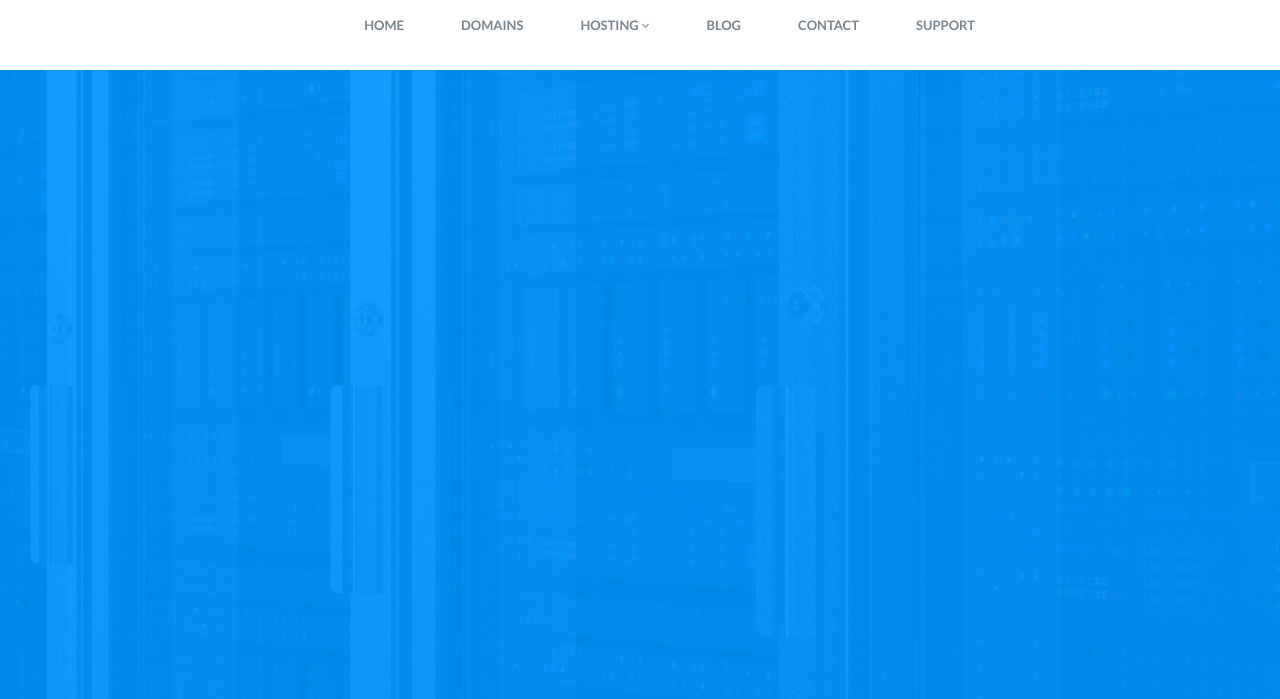
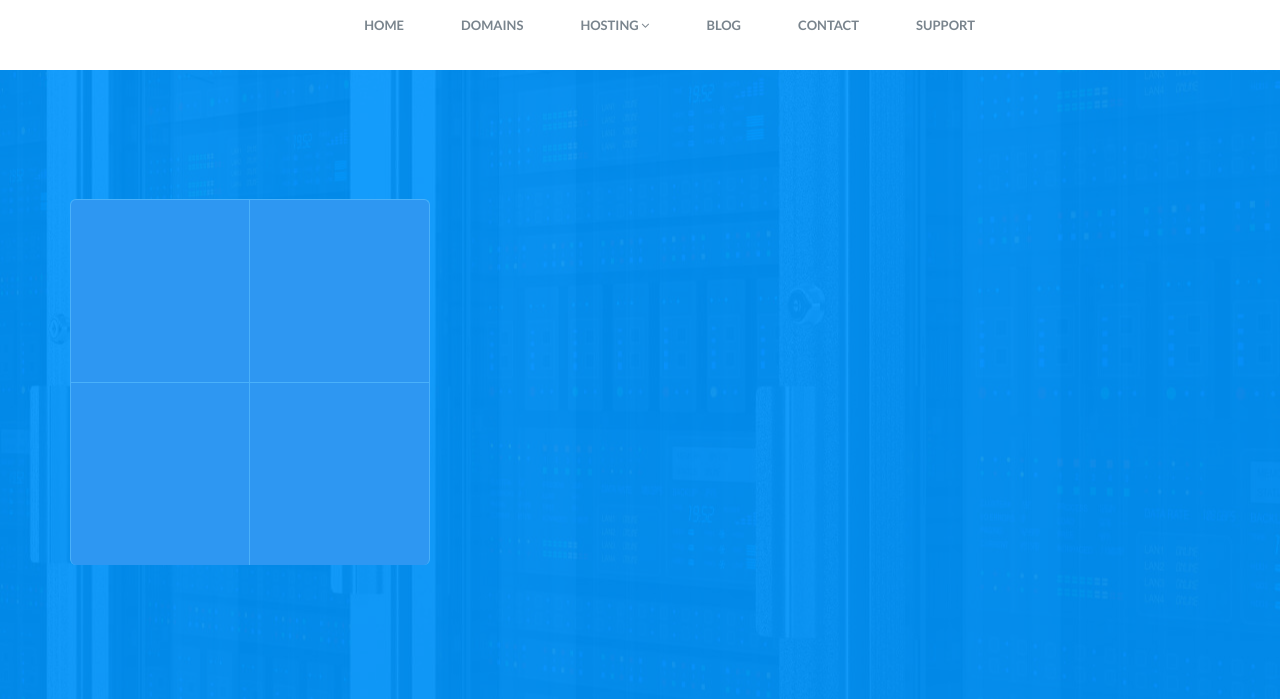
Before and after one commit to Danial-Pervaiz/Crown-web-Hosting-AngularJS, a plain HTML site: page index.html in a window 1280 px wide. Shown: the part 123-822 px from the top of the page. Drawn offline with Linux system fonts and the light colour scheme; some packages are replaced by stand-ins of ours.

Commit message:
added changes

```diff
--- a/index.html
+++ b/index.html
@@ -139,7 +139,26 @@
     <!-- header section -->
     <section class="header">
       <div class="overlay">
-
+        <div class="container">
+          <div class="row">
+            <div class="col-lg-4 itemMainSwitcher">
+                <ul>
+                  <li>
+                    <a href="#"></a>
+                  </li>
+                  <li>
+                    <a href="#"></a>
+                  </li>
+                  <li>
+                    <a href="#"></a>
+                  </li>
+                  <li>
+                    <a href="#"></a>
+                  </li>
+                </ul>
+            </div>
+          </div>
+        </div>
       </div>
     </section>
     <!-- javascript plugins and libraries  -->
--- a/less/style.less
+++ b/less/style.less
@@ -365,6 +365,48 @@ h1,h2,h3,h4,h5,h6,p{
 		height:629px;
 		width:100%;
 		background-color:rgba(0,150,255,0.9);
+		.itemMainSwitcher{
+			height: 364px;
+		    width: 360px;
+		    margin-left: 15px;
+		    margin-top: 129px;
+		    padding:0px;
+		    ul{
+		    	list-style:none;
+		    	li:nth-child(2){
+		    		border-top-left-radius:0px;
+		    		border-top-right-radius:6px;
+		    		border-left:0px;
+		    	}
+		    	li:nth-child(3){
+		    		border-top-left-radius:0px;
+		    		border-bottom-left-radius:6px;
+		    		border-bottom:1px!important;
+		    	}
+		    	li:nth-child(4){
+		    		border-top-left-radius:0px;
+		    		border-bottom-right-radius:6px;
+		    		border-left:0px;
+		    		border-bottom:1px!important;
+		    	}
+		    	li{
+		    		cursor:pointer;
+    		        height: 183px;
+				    width: 180px;
+				    background-color:#2e97f2;
+				    padding: 0px;
+				    border-bottom:0px!important;
+				    margin: 0px;
+				    border: 1px solid rgb(74, 177, 250);;
+				    border-top-left-radius:6px;
+				    float:left;
+				    .transitions;
+				    &:hover{
+				    	background-color:@defaultThemeColorDark;
+				    }
+		    	}
+		    }
+		}
 	}
 }
 
```
Also changed, not shown: css/style.css.
